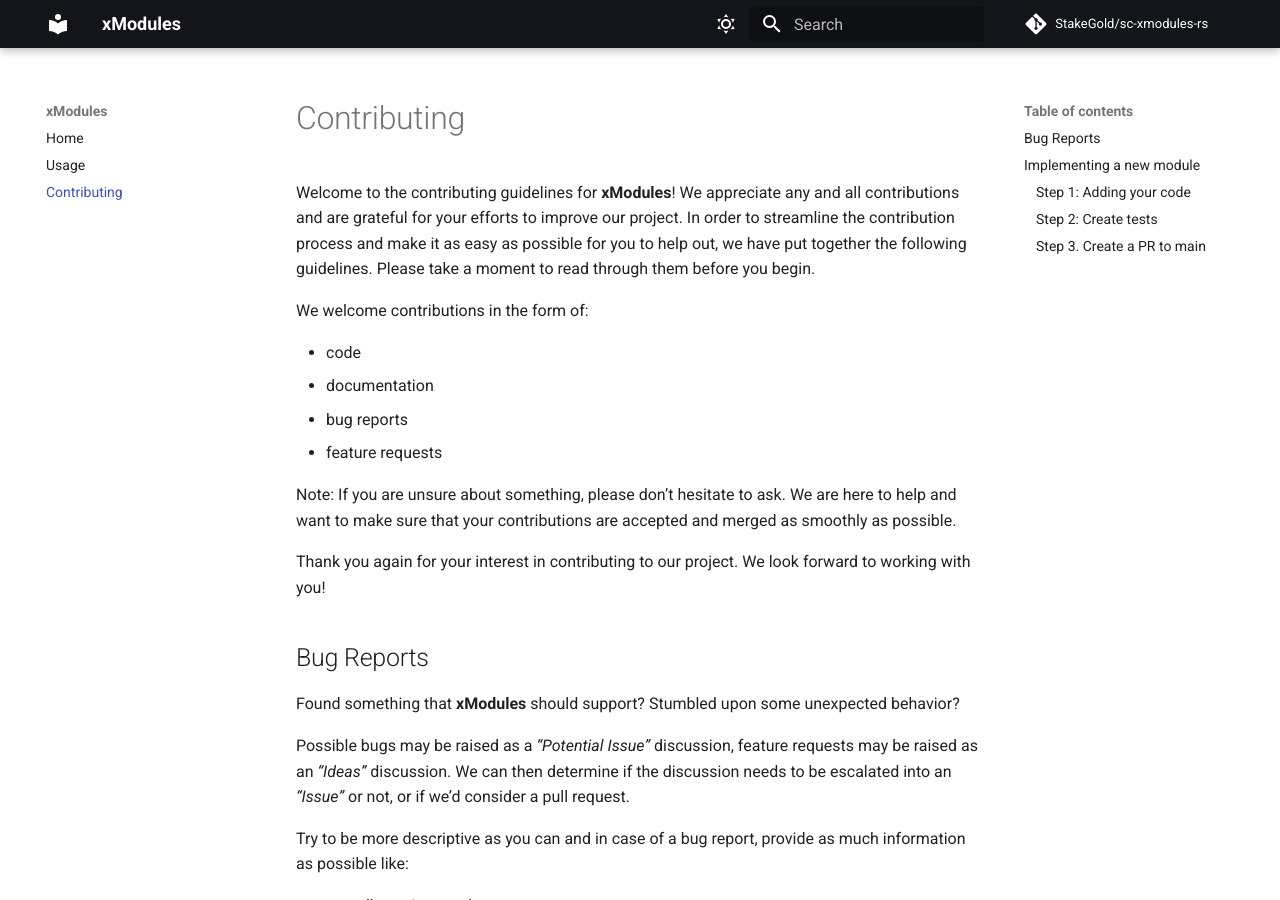
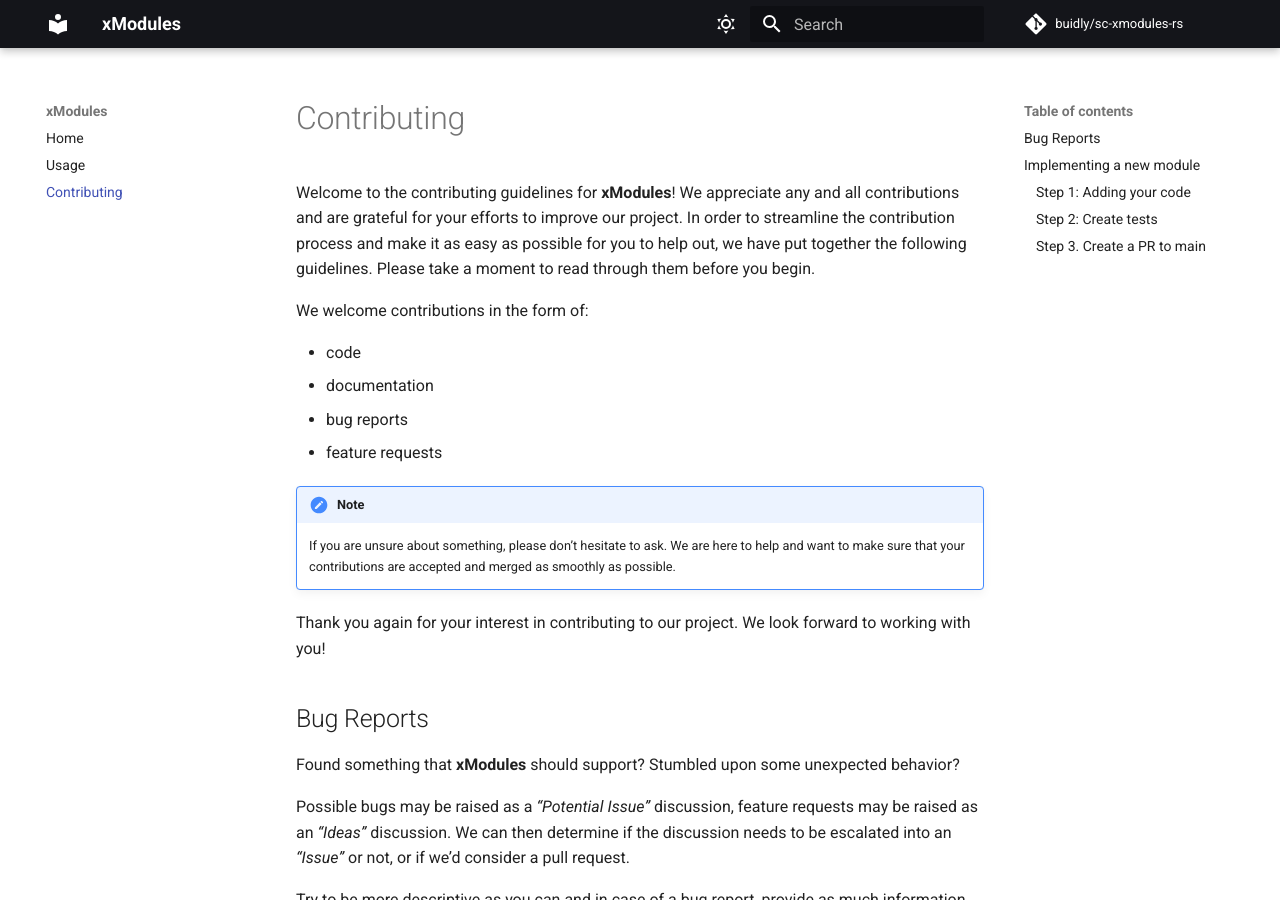
Before and after one commit to buidly/sc-xmodules-rs, an MkDocs documentation site: the page built from docs/community.md, in a window 1280 px wide and 900 px high. Built offline with MkDocs 1.6.1 and Material for MkDocs 9.7.7, drawn with Linux system fonts in a browser that asks for light colours; some web fonts are replaced; comment, search, counter and statistics services are not loaded.

Commit message:
changed stakegold brand

```diff
--- a/mkdocs.yml
+++ b/mkdocs.yml
@@ -2,9 +2,9 @@
 
 site_name: 'xModules'
 site_author: Buidly <contact@buidly.com>
-site_url: https://StakeGold.github.io/xmodules
-repo_url: https://github.com/StakeGold/sc-xmodules-rs.git
-repo_name: StakeGold/sc-xmodules-rs
+site_url: https://docs.xmodules.io/
+repo_url: https://github.com/buidly/sc-xmodules-rs.git
+repo_name: buidly/sc-xmodules-rs
 # TODO: make the edit icon smaller, the rest of the content is now smaller
 edit_uri: edit/master/docs
 docs_dir: docs
```
Also changed, not shown: docs/community.md (+2 -2 lines).
